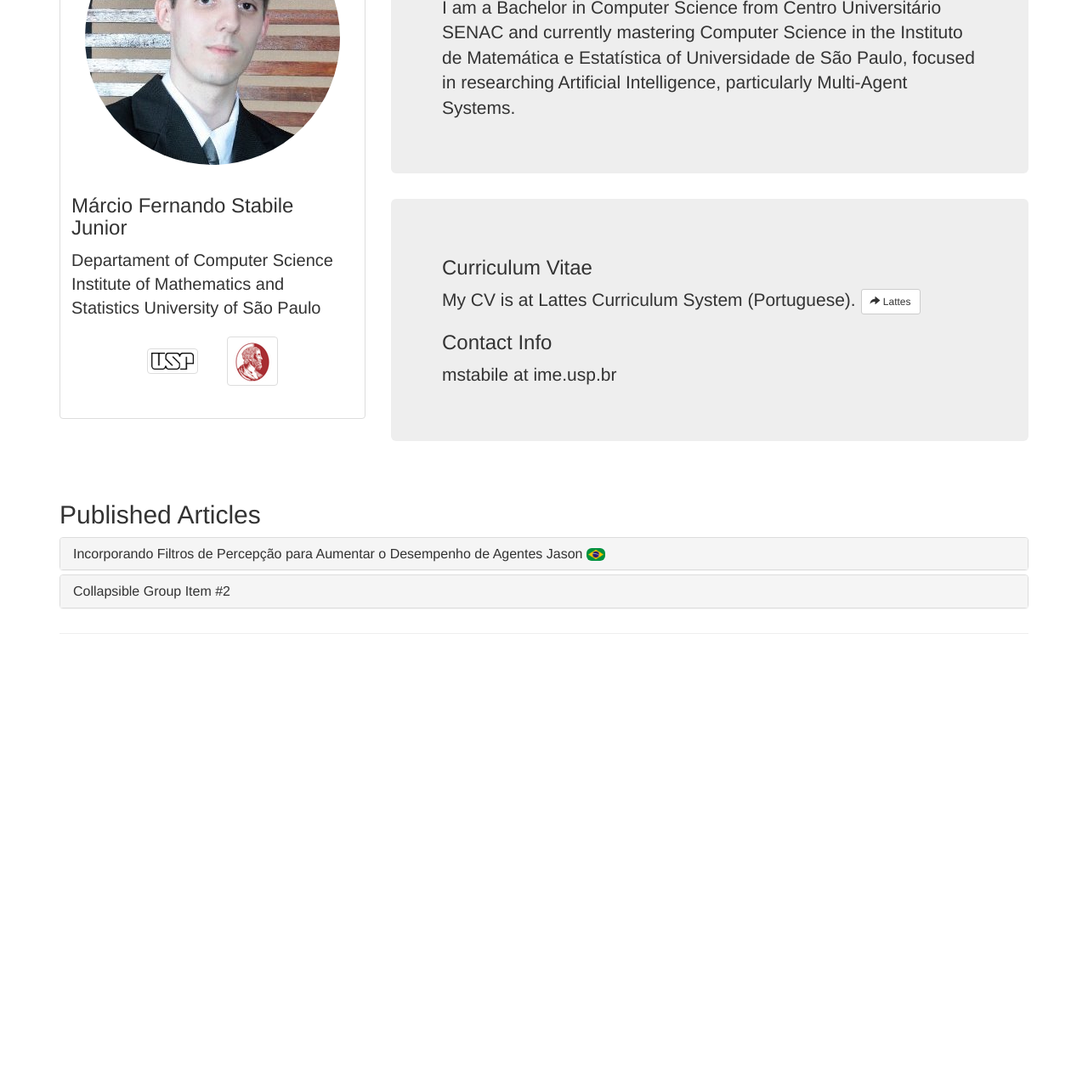
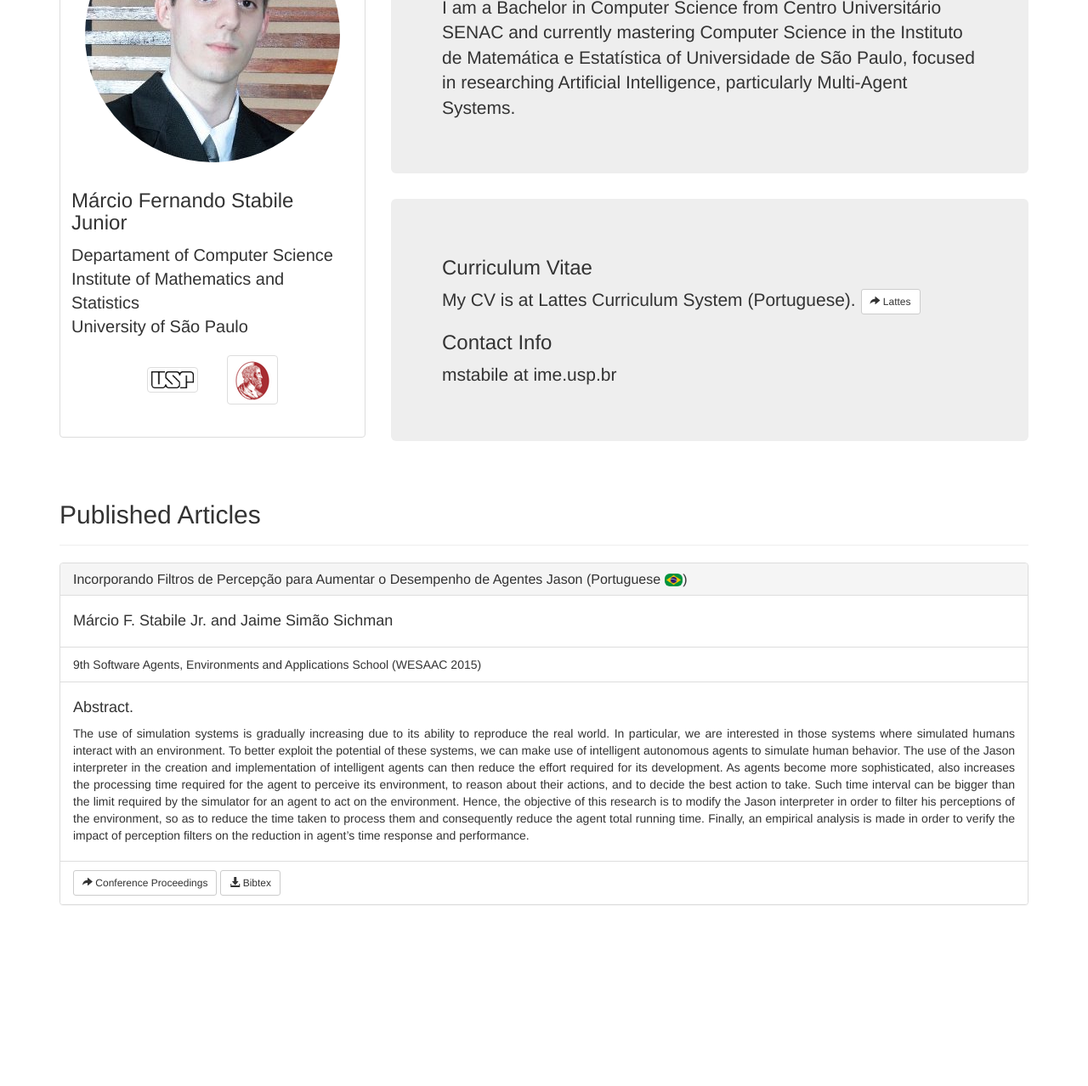
Before and after one commit to BarbaraTieko/PersonalPage, a plain HTML site: page accordion test.html in a window 1280 px wide. Shown: the part 187-1465 px from the top of the page at 85% size. Drawn offline with nearby package versions, Linux system fonts and the light colour scheme.

Commit message:
accordion ready for upload

```diff
--- a/accordion test.html
+++ b/accordion test.html
@@ -63,11 +63,11 @@
 
       <div class="col-xs-12 col-md-4">
         <div class="thumbnail">
-          <img src="img/img_perfil.jpg" alt="Pessoa Bonita" class="img-circle" style="margin: 6px auto;">
+          <img src="img/img_perfil.jpg" alt="Pessoa Bonita" class="img-circle" style="margin: 3px auto;">
           <div class="caption ">
             <h3>Márcio Fernando Stabile Junior</h3>
             <p class="lead" style="font-size:20px;">
-              Departament of Computer Science Institute of Mathematics and Statistics University of São Paulo
+              Departament of Computer Science<br>Institute of Mathematics and Statistics<br>University of São Paulo
             </p>
 
             <div class="row" style="text-align: center;">
@@ -76,7 +76,7 @@
                   <img src="img/img_usp.png" alt="USP">
                 </a>
               </div>
-              <div class="col-xs-6 col-md-3" style="display: inline-block;   float: none;">
+              <div class="col-xs-6 col-md-3" style="display: inline-block; float: none;">
                 <a href="http://www.ime.usp.br/" target="_blank" role="button" class="thumbnail">
                   <img src="img/img_ime.png" alt="IME" >
                 </a>
@@ -120,17 +120,18 @@
       <div class="col-xs-12 col-md-12">
         <div class="page-header">
           <h2>Published Articles</h2>
+        </div>
         <div class="panel-group" id="accordion" role="tablist" aria-multiselectable="true">
           <div class="panel panel-default">
             <div class="panel-heading" role="tab" id="headingOne">
               <h4 class="panel-title">
                 <a role="button" data-toggle="collapse" data-parent="#accordion" href="#collapseOne" aria-expanded="true" aria-controls="collapseOne">
-                    Incorporando Filtros de Percepção para Aumentar o Desempenho de Agentes Jason
+                  Incorporando Filtros de Percepção para Aumentar o Desempenho de Agentes Jason (Portuguese
                 </a>
-                  <img src="img/pt_ico.png" alt="Portuguese" class="img-rounded" style="height: 15px;">
+                <img src="img/pt_ico.png" alt="Portuguese" class="img-rounded" style="height: 15px;">)
               </h4>
             </div>
-              <div id="collapseOne" class="panel-collapse collapse" role="tabpanel" aria-labelledby="headingOne">
+            <div id="collapseOne" class="panel-collapse collapse in" role="tabpanel" aria-labelledby="headingOne">
 
               <ul class="list-group" style="text-align: justify; text-justify: inter-word;">
                 <li class="list-group-item"><h4>Márcio F. Stabile Jr. and Jaime Simão Sichman</h4></li>
@@ -167,7 +168,7 @@
               </ul>
             </div>
           </div>
-            <div class="panel panel-default">
+            <!--div class="panel panel-default">
               <div class="panel-heading" role="tab" id="headingTwo">
                 <h4 class="panel-title">
                   <a class="collapsed" role="button" data-toggle="collapse" data-parent="#accordion" href="#collapseTwo" aria-expanded="false" aria-controls="collapseTwo">
@@ -180,8 +181,7 @@
                   Anim pariatur cliche reprehenderit, enim eiusmod high life accusamus terry richardson ad squid. 3 wolf moon officia a
                 </div>
               </div>
-            </div>
-          </div>
+            </div-->
           </div>
         </div>
         <div>
```
Lines whose indentation alone changed are shown as unchanged.
